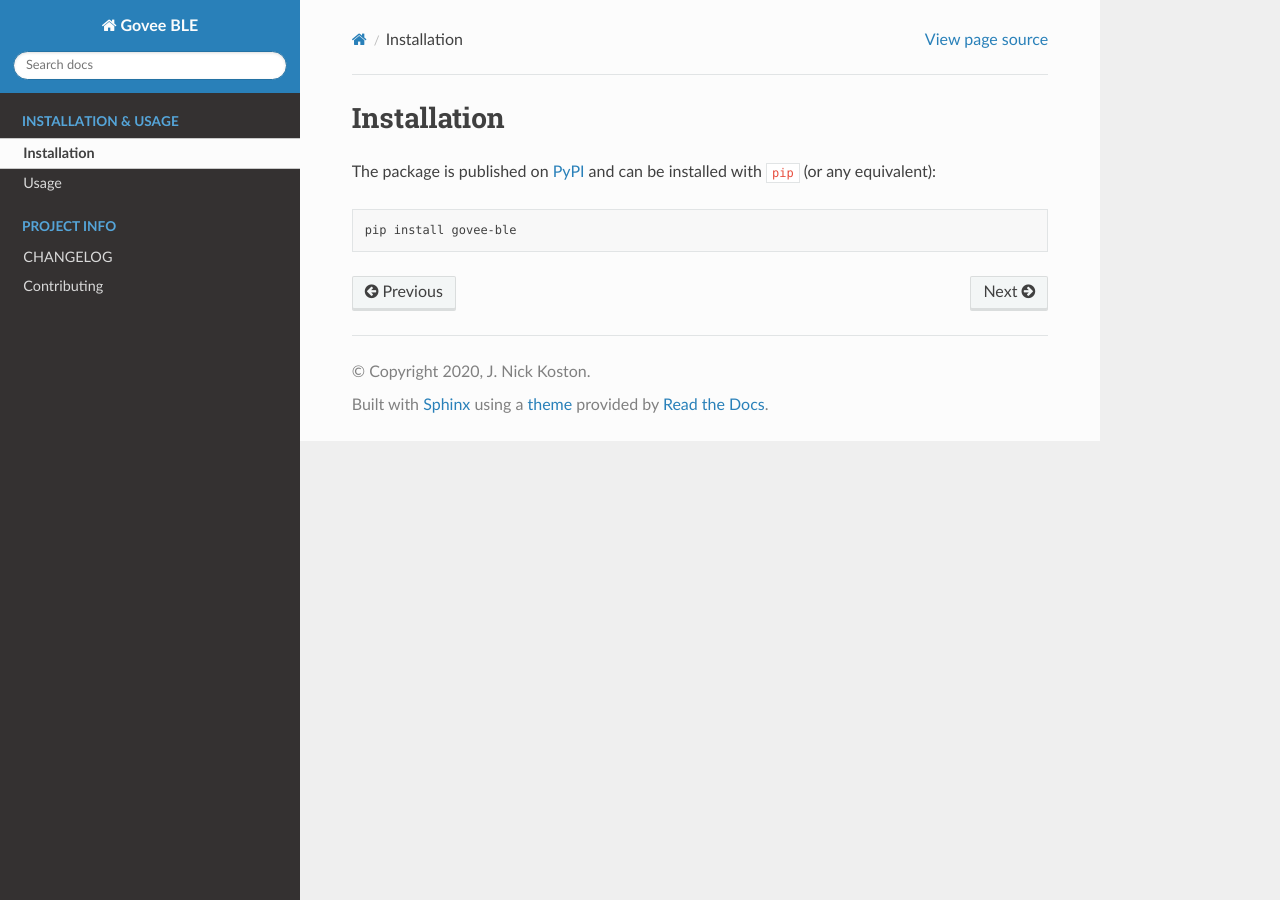
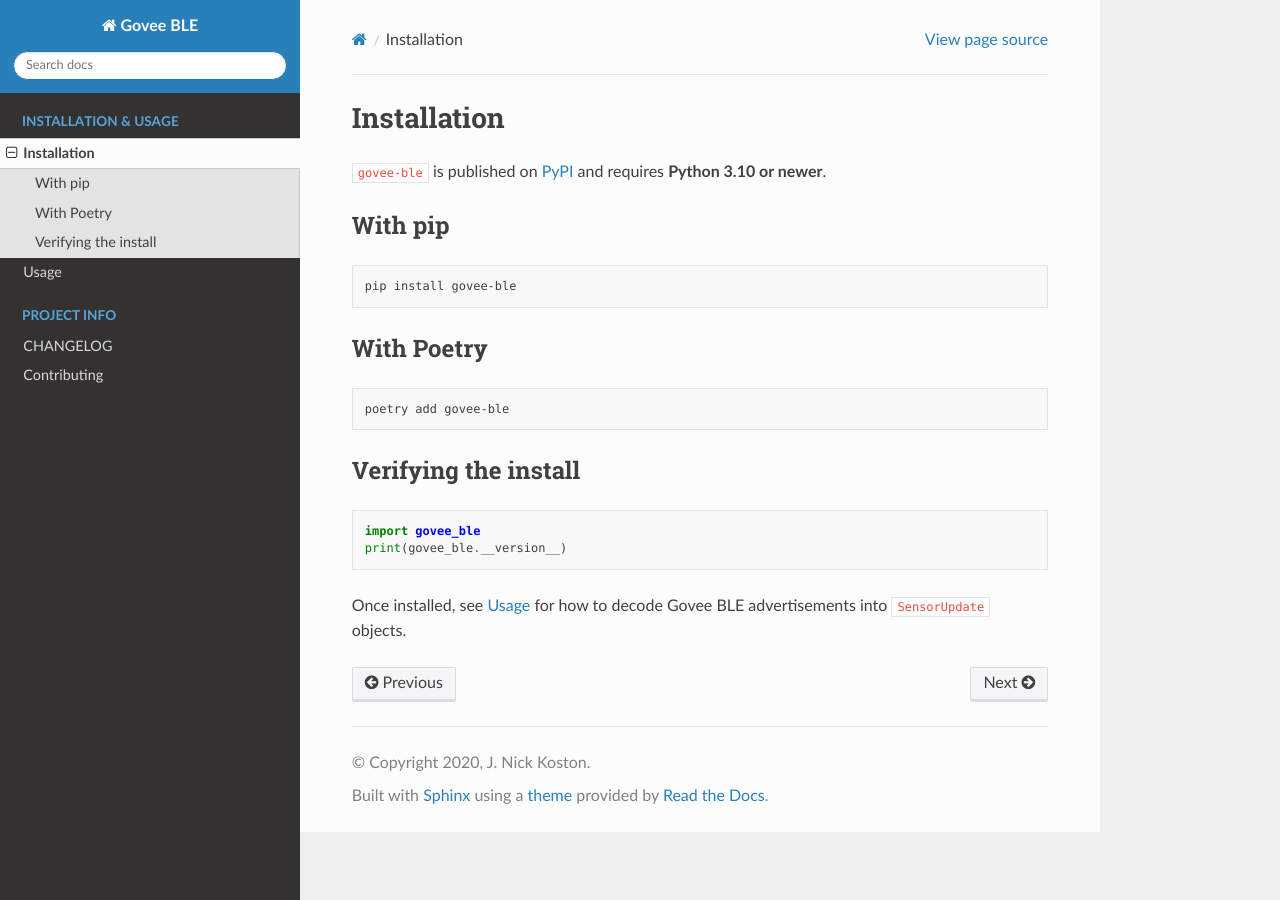
Before and after one commit to Bluetooth-Devices/govee-ble, a Sphinx documentation site: the page built from docs/source/installation.md, in a window 1280 px wide. Built offline with Sphinx 7.4.7 and the Read the Docs theme 3.1.0, drawn with Linux system fonts in a browser that asks for light colours.

Commit message:
docs: fix wrong PyPI link and expand installation guide (#235)

````diff
--- a/docs/source/installation.md
+++ b/docs/source/installation.md
@@ -1,7 +1,26 @@
 # Installation
 
-The package is published on [PyPI](https://pypi.org/project/deezer-python/) and can be installed with `pip` (or any equivalent):
+`govee-ble` is published on [PyPI](https://pypi.org/project/govee-ble/) and
+requires **Python 3.10 or newer**.
+
+## With pip
 
 ```bash
 pip install govee-ble
 ```
+
+## With Poetry
+
+```bash
+poetry add govee-ble
+```
+
+## Verifying the install
+
+```python
+import govee_ble
+print(govee_ble.__version__)
+```
+
+Once installed, see [Usage](usage.md) for how to decode Govee BLE
+advertisements into `SensorUpdate` objects.
````
